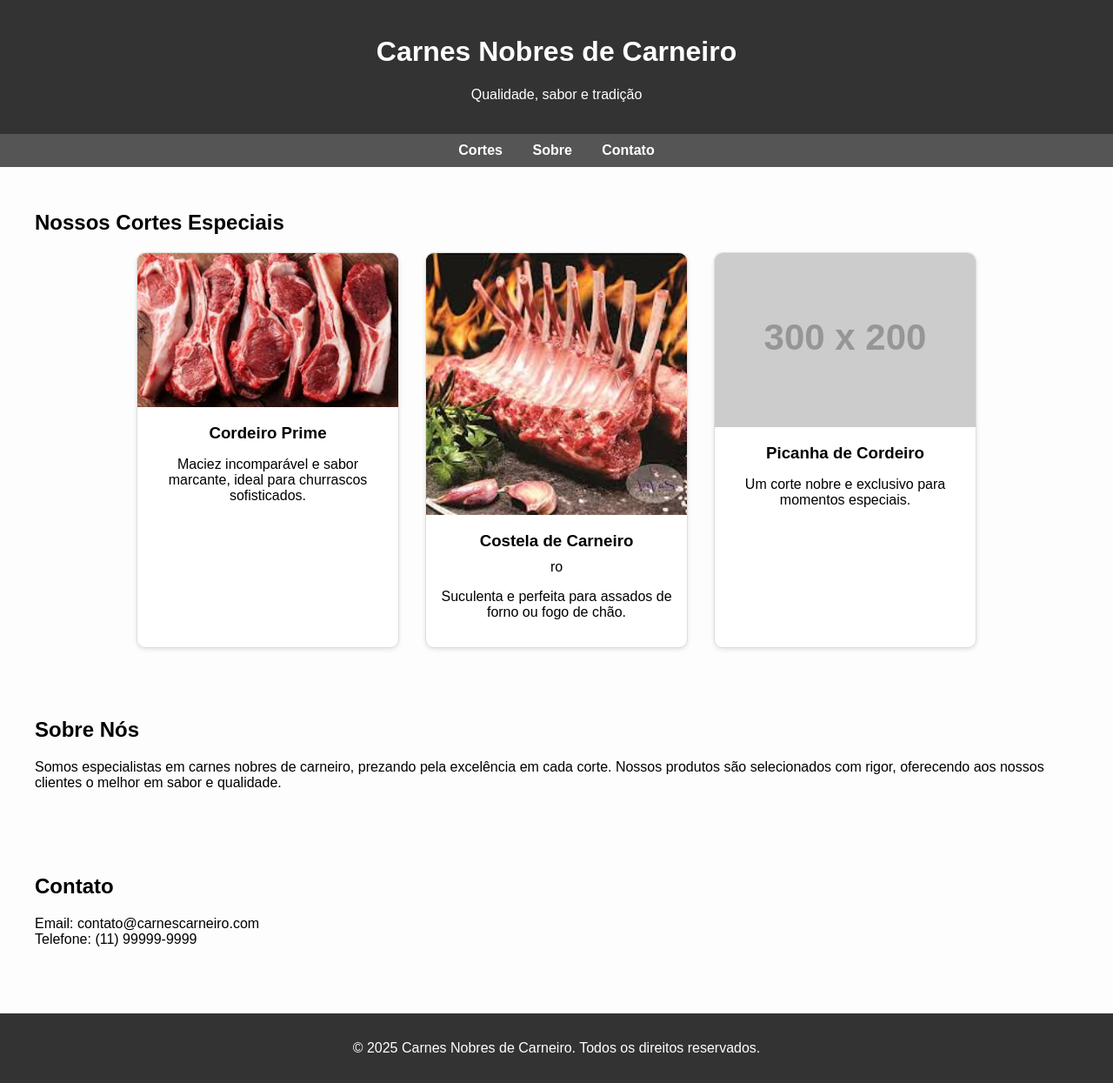
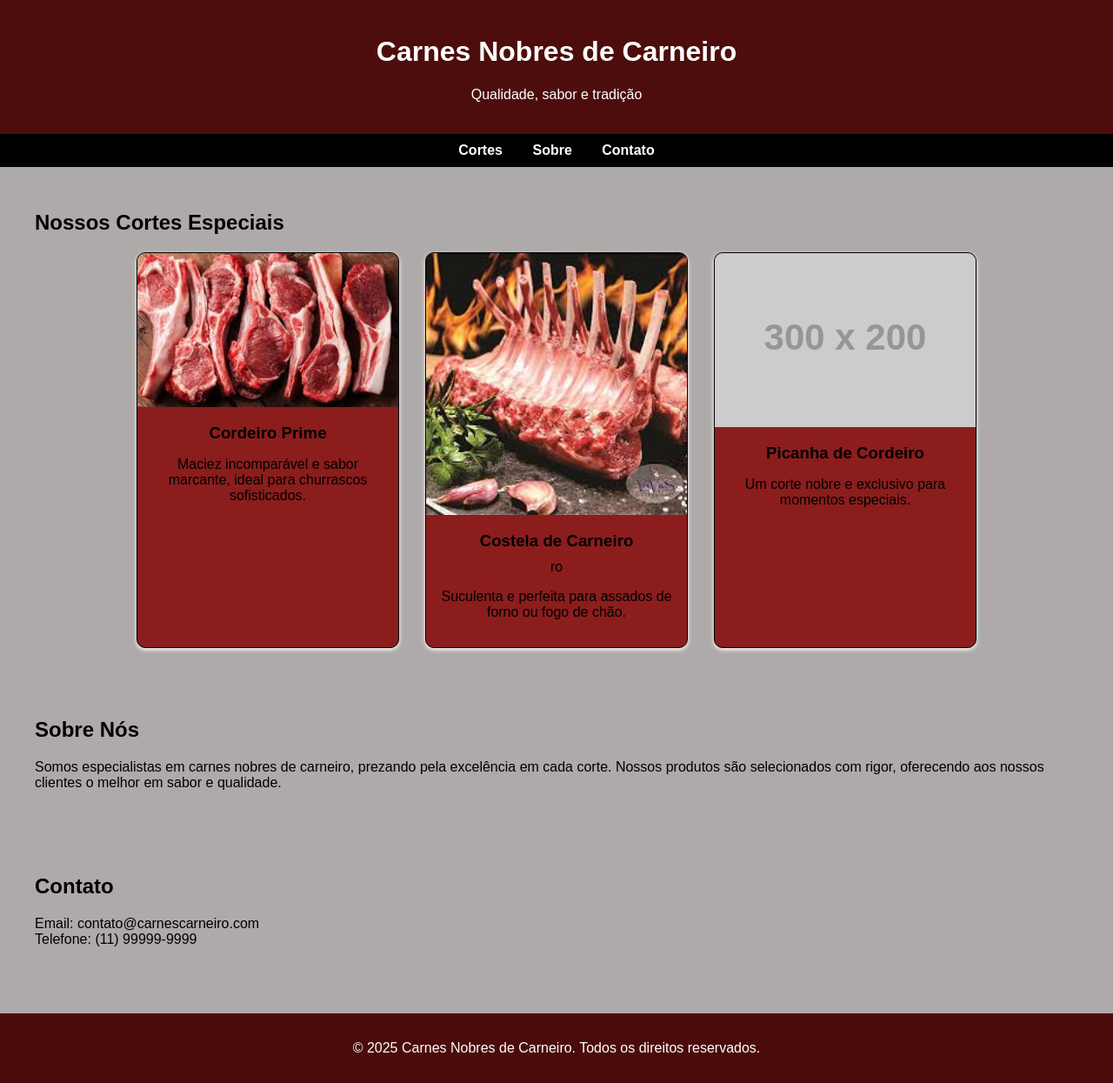
Before and after one commit to arthurferri03/agrinho, a plain HTML site: page index.html in a window 1280 px wide. Shown: the whole page at 87% size. Drawn offline with Linux system fonts and the light colour scheme; placeholder pictures from the web are drawn by us.

Commit message:
Add files via upload

```diff
--- a/style.css
+++ b/style.css
@@ -2,24 +2,24 @@ body {
   font-family: Arial, sans-serif;
   margin: 0;
   padding: 0;
-  background-color: #fdfdfd;
+  background-color: #afaaaa;
 }
 
 header {
-  background-color: #333;
-  color: white;
+  background-color: #4d0d0d;
+  color: rgb(255, 255, 255);
   padding: 20px;
   text-align: center;
 }
 
 nav {
   text-align: center;
-  background-color: #555;
+  background-color: #000000;
   padding: 10px 0;
 }
 
 nav a {
-  color: white;
+  color: rgb(255, 255, 255);
   text-decoration: none;
   margin: 0 15px;
   font-weight: bold;
@@ -43,10 +43,10 @@ nav a:hover {
 }
 
 .card {
-  background-color: #fff;
-  border: 1px solid #ddd;
+  background-color: #8b1d1d;
+  border: 1px solid #000000;
   border-radius: 10px;
-  box-shadow: 0 2px 5px rgba(0, 0, 0, 0.1);
+  box-shadow: 0 2px 5px rgb(255, 255, 255);
   width: 300px;
   overflow: hidden;
   text-align: center;
@@ -67,8 +67,8 @@ nav a:hover {
 
 footer {
   text-align: center;
-  background-color: #333;
-  color: white;
+  background-color: #4b0b0b;
+  color: rgb(255, 255, 255);
   padding: 15px;
   margin-top: 30px;
 }
```
Also changed, not shown: img/picanha (cópia).jpeg (added).
